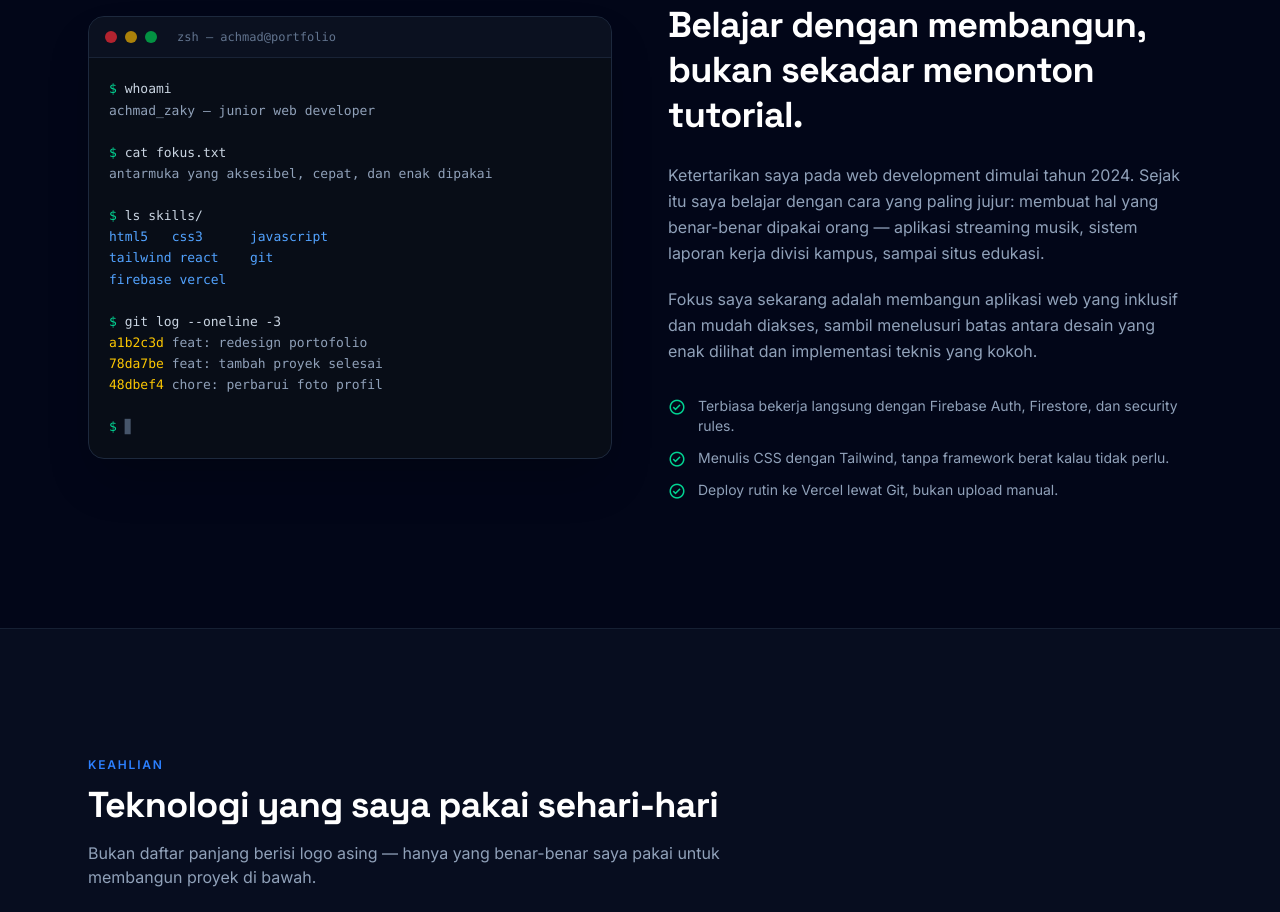
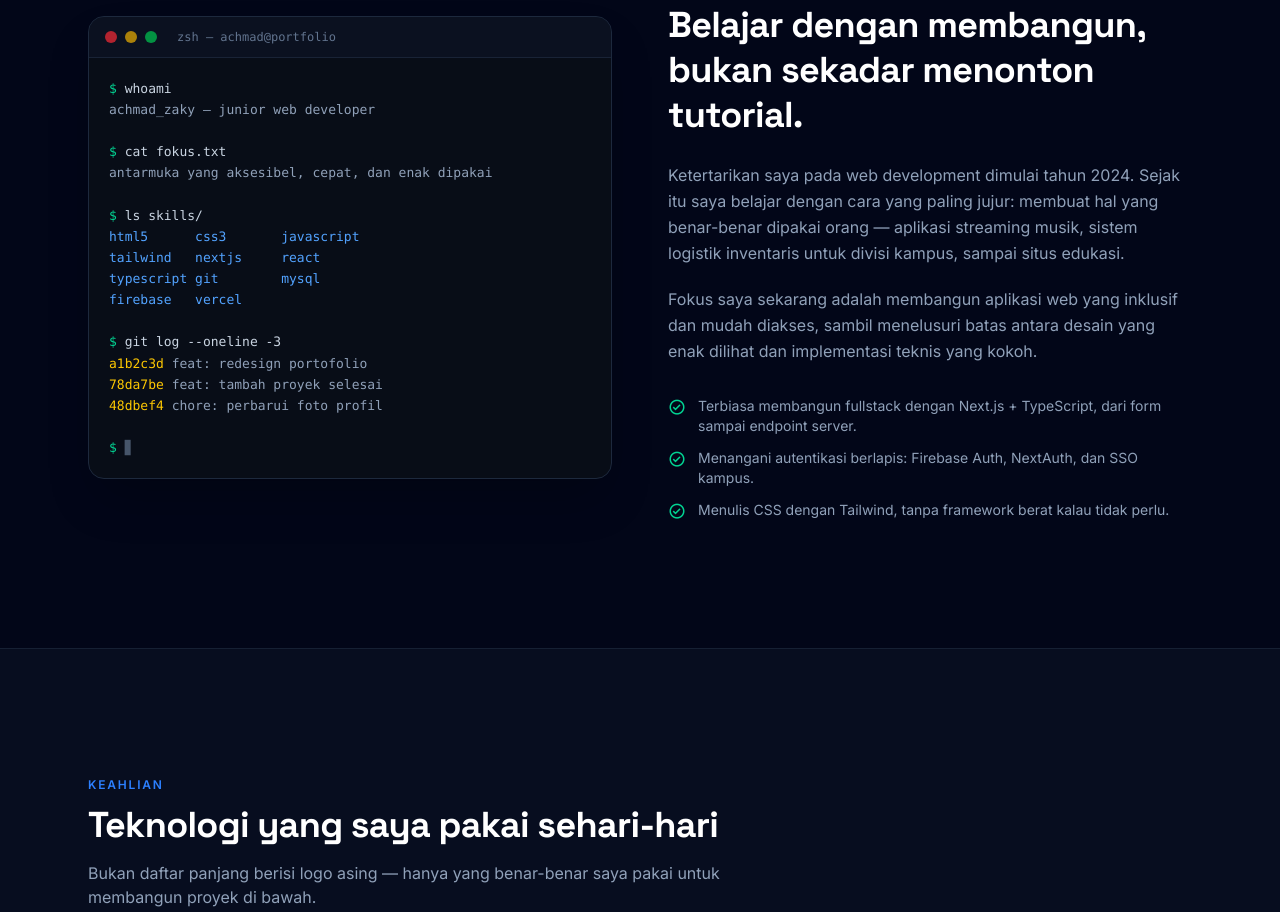
Before and after one commit to zcraft1176-cloud/Prtofolioku, a website: page index.html in a window 1280 px wide. Shown: the part 1007-1919 px from the top of the page. Drawn offline with nearby package versions, Linux system fonts and the light colour scheme.

Commit message:
Update section Tentang: skill terminal + narasi proyek terkini

```diff
--- a/index.html
+++ b/index.html
@@ -272,9 +272,10 @@
 <span class="text-slate-400">antarmuka yang aksesibel, cepat, dan enak dipakai</span>
 
 <span class="text-emerald-400">$</span> <span class="text-slate-300">ls skills/</span>
-<span class="text-blue-400">html5</span>   <span class="text-blue-400">css3</span>      <span class="text-blue-400">javascript</span>
-<span class="text-blue-400">tailwind</span> <span class="text-blue-400">react</span>    <span class="text-blue-400">git</span>
-<span class="text-blue-400">firebase</span> <span class="text-blue-400">vercel</span>
+<span class="text-blue-400">html5</span>      <span class="text-blue-400">css3</span>       <span class="text-blue-400">javascript</span>
+<span class="text-blue-400">tailwind</span>   <span class="text-blue-400">nextjs</span>     <span class="text-blue-400">react</span>
+<span class="text-blue-400">typescript</span> <span class="text-blue-400">git</span>        <span class="text-blue-400">mysql</span>
+<span class="text-blue-400">firebase</span>   <span class="text-blue-400">vercel</span>
 
 <span class="text-emerald-400">$</span> <span class="text-slate-300">git log --oneline -3</span>
 <span class="text-yellow-400">a1b2c3d</span> <span class="text-slate-400">feat: redesign portofolio</span>
@@ -292,7 +293,7 @@
                         Belajar dengan membangun, bukan sekadar menonton tutorial.
                     </h2>
                     <p class="text-slate-400 mb-5 leading-relaxed">
-                        Ketertarikan saya pada web development dimulai tahun 2024. Sejak itu saya belajar dengan cara yang paling jujur: membuat hal yang benar-benar dipakai orang — aplikasi streaming musik, sistem laporan kerja divisi kampus, sampai situs edukasi.
+                        Ketertarikan saya pada web development dimulai tahun 2024. Sejak itu saya belajar dengan cara yang paling jujur: membuat hal yang benar-benar dipakai orang — aplikasi streaming musik, sistem logistik inventaris untuk divisi kampus, sampai situs edukasi.
                     </p>
                     <p class="text-slate-400 mb-8 leading-relaxed">
                         Fokus saya sekarang adalah membangun aplikasi web yang inklusif dan mudah diakses, sambil menelusuri batas antara desain yang enak dilihat dan implementasi teknis yang kokoh.
@@ -301,15 +302,15 @@
                     <ul class="space-y-3">
                         <li class="flex gap-3 items-start">
                             <i class='bx bx-check-circle text-lg text-emerald-400 mt-0.5'></i>
-                            <span class="text-sm text-slate-400">Terbiasa bekerja langsung dengan Firebase Auth, Firestore, dan security rules.</span>
+                            <span class="text-sm text-slate-400">Terbiasa membangun fullstack dengan Next.js + TypeScript, dari form sampai endpoint server.</span>
+                        </li>
+                        <li class="flex gap-3 items-start">
+                            <i class='bx bx-check-circle text-lg text-emerald-400 mt-0.5'></i>
+                            <span class="text-sm text-slate-400">Menangani autentikasi berlapis: Firebase Auth, NextAuth, dan SSO kampus.</span>
                         </li>
                         <li class="flex gap-3 items-start">
                             <i class='bx bx-check-circle text-lg text-emerald-400 mt-0.5'></i>
                             <span class="text-sm text-slate-400">Menulis CSS dengan Tailwind, tanpa framework berat kalau tidak perlu.</span>
-                        </li>
-                        <li class="flex gap-3 items-start">
-                            <i class='bx bx-check-circle text-lg text-emerald-400 mt-0.5'></i>
-                            <span class="text-sm text-slate-400">Deploy rutin ke Vercel lewat Git, bukan upload manual.</span>
                         </li>
                     </ul>
                 </div>
@@ -399,7 +400,7 @@
                             <span class="h-px flex-1 bg-slate-800"></span>
                             <span class="text-xs font-medium text-emerald-400 bg-emerald-400/10 px-2.5 py-1 rounded-full">Live</span>
                         </div>
-                        <h3 class="text-2xl md:text-3xl font-display font-bold text-white mb-3">MscFree — Music Streaming</h3>
+                        <h3 class="text-2xl md:text-3xl font-display font-bold text-white mb-3">MsicFree — Music Streaming</h3>
                         <p class="text-slate-400 leading-relaxed mb-5">
                             Aplikasi streaming musik gratis tanpa iklan dan tanpa langganan. Metadata lagu diambil dari Deezer, audio diputar lewat YouTube IFrame, dan playlist tersinkron ke cloud setelah login Google.
                         </p>
```
